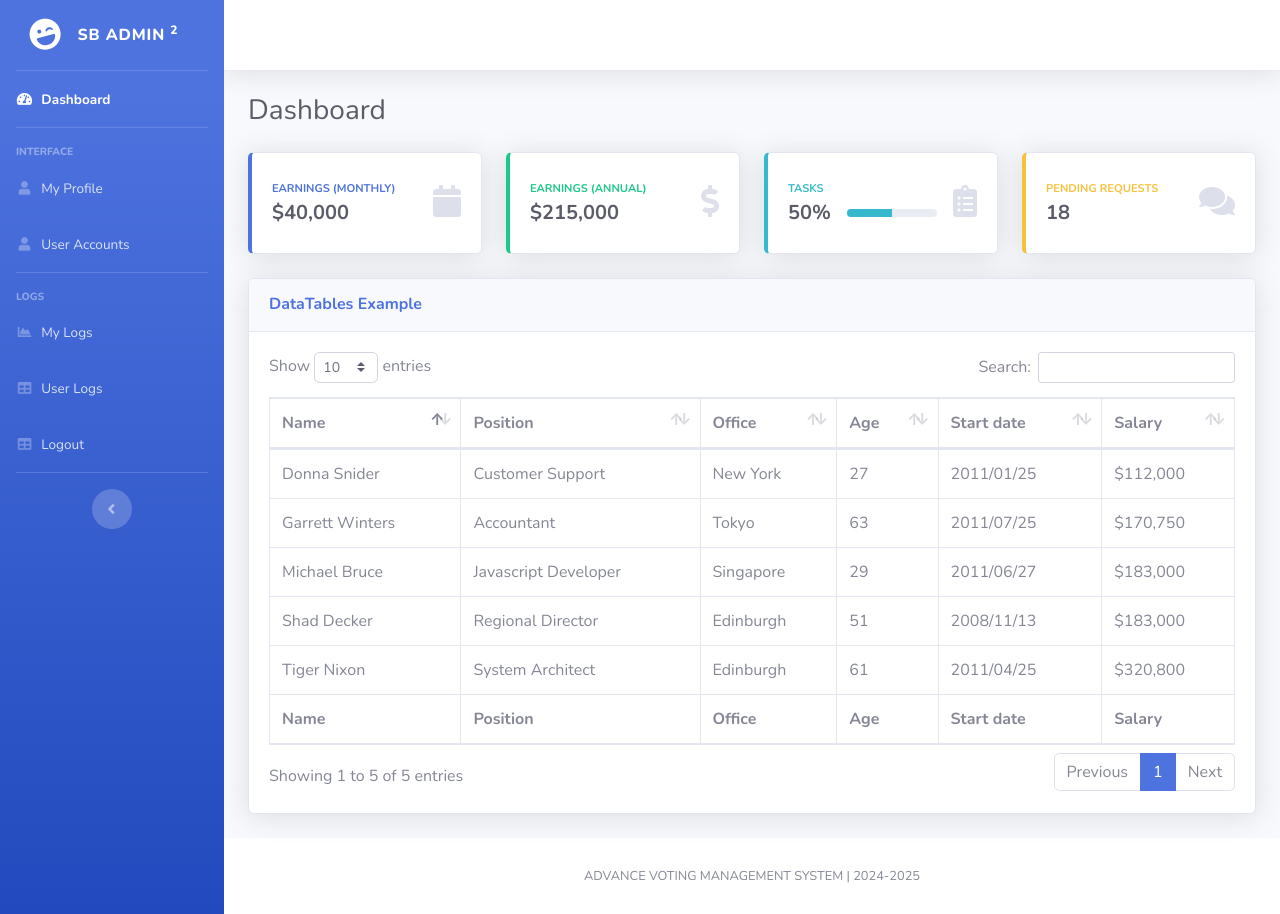
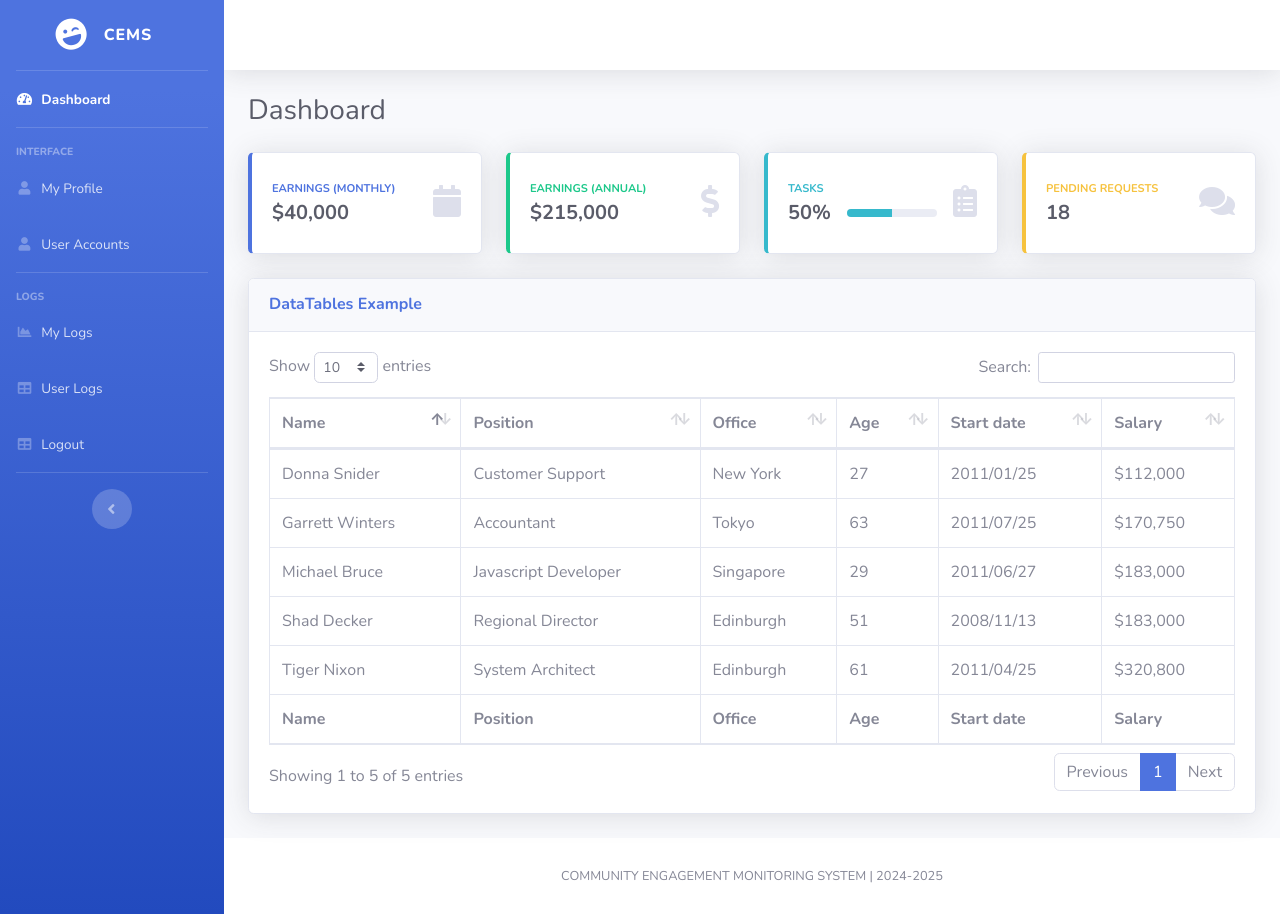
Before and after one commit to miole2001/community-engagement-monitoring-system, a PHP site: page /admin/admin.php in a window 1280 px wide. Run offline with PHP 8.4, Linux system fonts and the light colour scheme; some libraries are stand-ins or nearby versions.

Commit message:
MINOR CHANGES

```diff
--- a/components/admin-header.php
+++ b/components/admin-header.php
@@ -50,7 +50,7 @@ include ('../components/alerts.php');
                 <div class="sidebar-brand-icon rotate-n-15">
                     <i class="fas fa-laugh-wink"></i>
                 </div>
-                <div class="sidebar-brand-text mx-3">SB Admin <sup>2</sup></div>
+                <div class="sidebar-brand-text mx-3">CEMS</div>
             </a>
 
             <!-- Divider -->
--- a/components/footer.php
+++ b/components/footer.php
@@ -1,7 +1,7 @@
 <footer class="sticky-footer bg-white">
     <div class="container my-auto">
         <div class="copyright text-center my-auto">
-            <span>ADVANCE VOTING MANAGEMENT SYSTEM | 2024-2025</span>
+            <span>COMMUNITY ENGAGEMENT MONITORING SYSTEM | 2024-2025</span>
         </div>
     </div>
 </footer>
--- a/components/user-header.php
+++ b/components/user-header.php
@@ -50,7 +50,7 @@ include ('../components/alerts.php');
                 <div class="sidebar-brand-icon rotate-n-15">
                     <i class="fas fa-laugh-wink"></i>
                 </div>
-                <div class="sidebar-brand-text mx-3">SB Admin <sup>2</sup></div>
+                <div class="sidebar-brand-text mx-3">CEMS</div>
             </a>
 
             <!-- Divider -->
```
